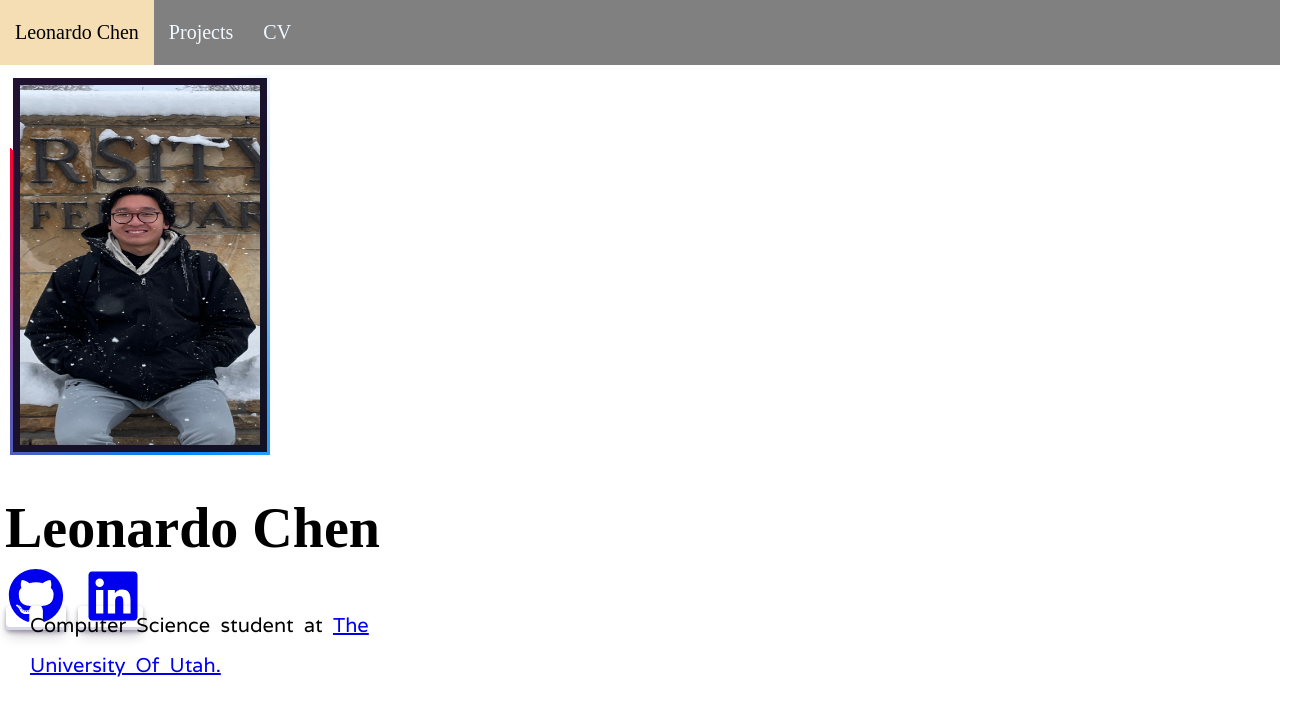
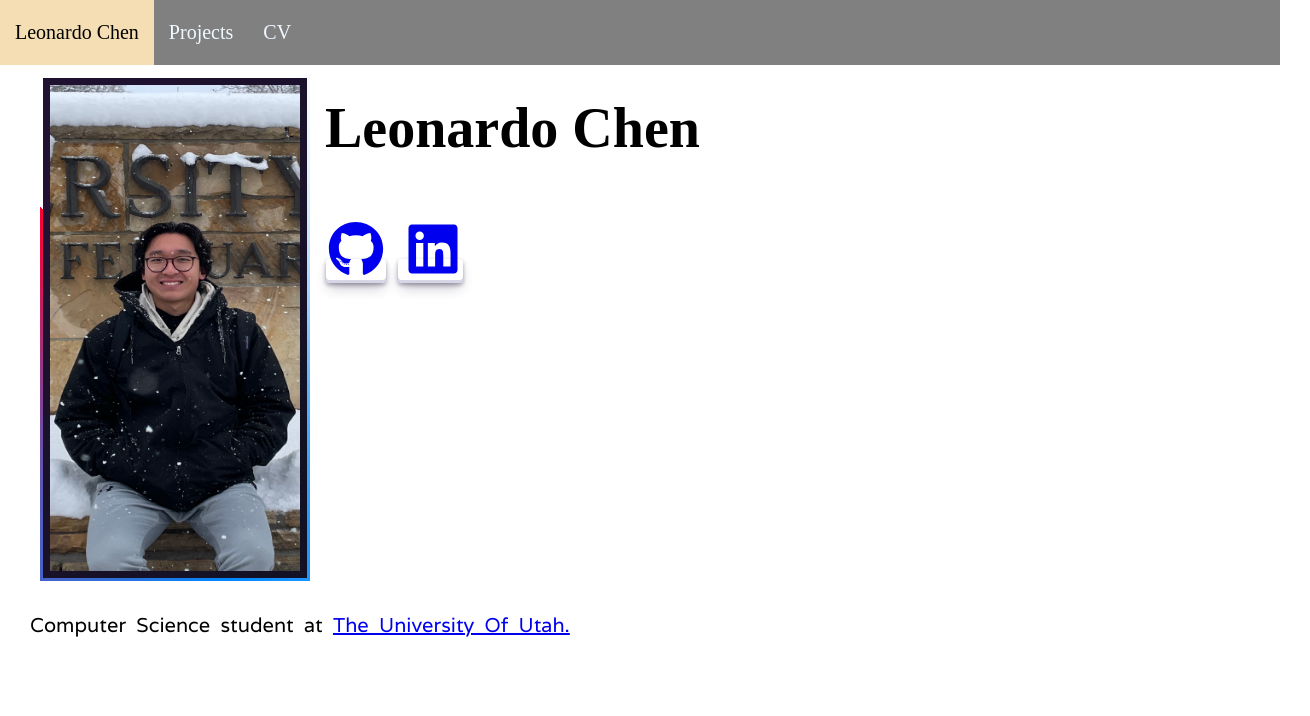
Before and after one commit to Lynczera/Lynczera.github.io, a React (Create React App) app: page /#/ in a window 1280 px wide. Shown: the top 716 px of the page, 1310 px wide, since content can reach past the window. Built offline with nearby package versions, Linux system fonts and the light colour scheme; a web font is replaced by a local one.

Commit message:
fixed resizing on homepage

```diff
--- a/src/App.css
+++ b/src/App.css
@@ -44,7 +44,7 @@ header .nav-links a:hover{
   font-family: 'Varela', cursive;
   font-size: 1.25em;
   height: 10%;
-  width: 30%;
+  width: 50%;
   word-spacing: 5px;
   line-height: 40px;
   text-align: start;
@@ -60,6 +60,7 @@ header .nav-links a:hover{
   text-decoration: none;
   height: 900px;
   flex-direction: column;
+
 }
 html{
   height: 100%;
@@ -92,16 +93,16 @@ html{
 
 .personalInfo{
   display: flex;
-  flex-wrap: wrap;
-  width: 50%;
+  width: 100%;
   height: 60%;
   white-space: normal;
+  margin-left: 30px;
+  flex-direction: row;
+
 }
 
 .photo{
   display: block;
-  width: 15%;
-
   position: relative;
   padding: 10px;
   margin: 10px;
@@ -110,8 +111,8 @@ html{
 .photo {
   --border-size: 3px;
   --border-angle: 0turn;
-  width: 30vmin;
-  height: 45vmin;
+  width: 250px;
+  height: 90%;
   background-image: conic-gradient(from var(--border-angle), #213, #112 50%, #213), conic-gradient(from var(--border-angle), transparent 20%, #08f, #f03);
   background-size: calc(100% - (var(--border-size) * 2)) calc(100% - (var(--border-size) * 2)), cover;
   background-position: center center;
```
